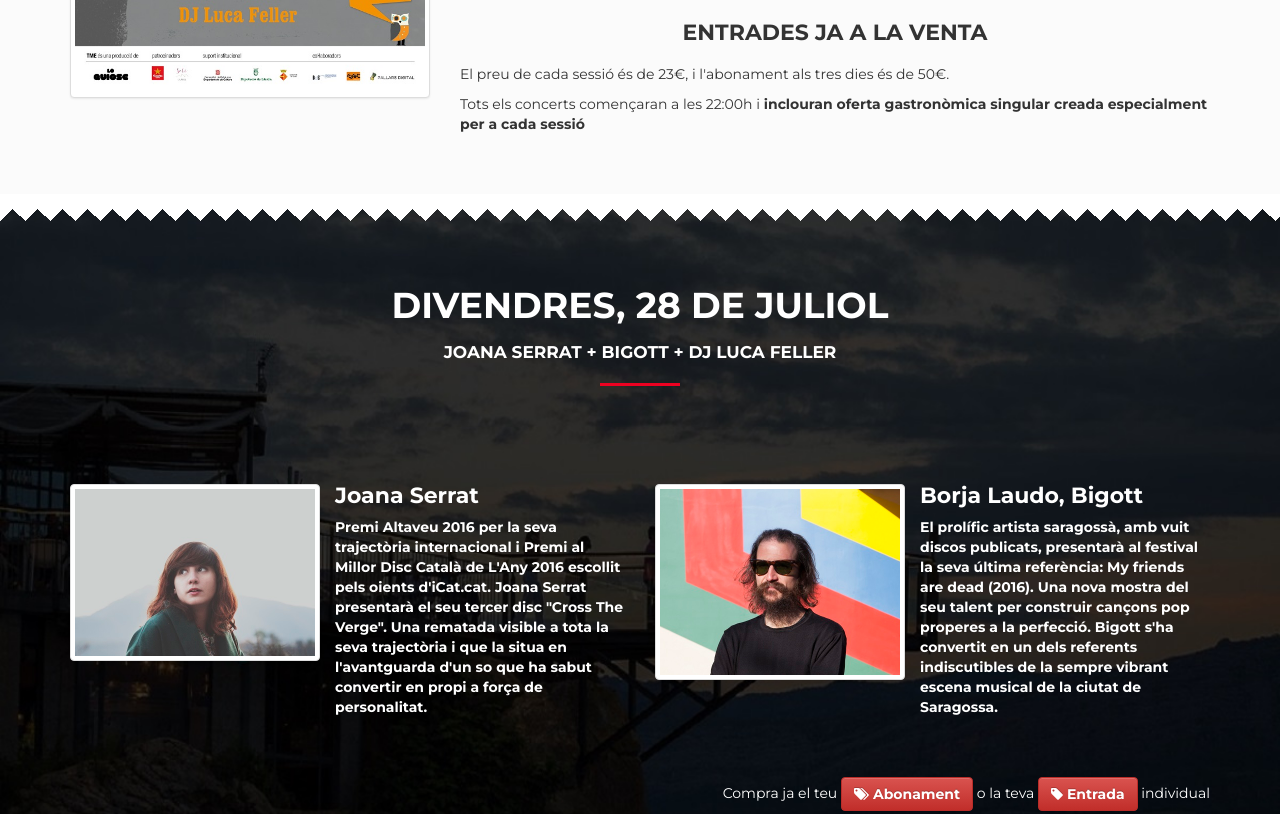
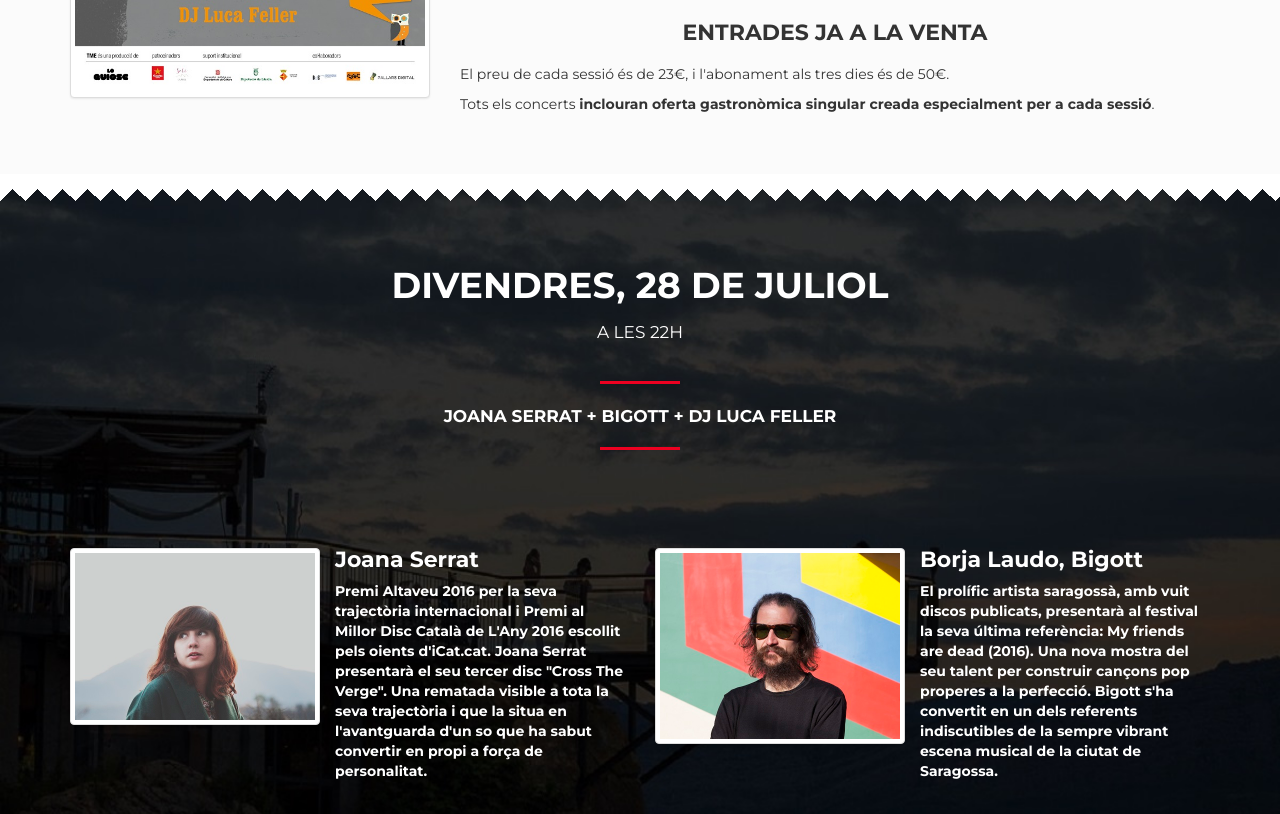
Before and after one commit to alexcastells/loquiosc, a plain HTML site: page index.html in a window 1280 px wide. Shown: the part 2041-2855 px from the top of the page. Drawn offline with Linux system fonts and the light colour scheme.

Commit message:
canvi agenda

```diff
--- a/css/main.css
+++ b/css/main.css
@@ -210,6 +210,25 @@ section::before,section::after {
     width:80px;
     height:3px;
     bottom:-22px;
+    left:50%;
+    margin-left:-40px;
+}
+.prelead {
+    font-size:17px;
+    line-height:24px;
+    font-weight:normal;
+    text-transform:uppercase;
+    margin-bottom:60px;
+    color:#fff;
+    position:relative;
+}
+.prelead:before {
+    position:absolute;
+    content:' ';
+    background:#ed0121;
+    width:80px;
+    height:3px;
+    bottom:-40px;
     left:50%;
     margin-left:-40px;
 }
@@ -572,6 +591,9 @@ section::before,section::after {
 	.btn-abonament {
 		margin-bottom: 10px;
 	}
+	.form-contacta {
+		margin-bottom: 70px;
+	}
 }
 
 @media (max-width:360px) {
--- a/index.html
+++ b/index.html
@@ -11,7 +11,7 @@
 		<meta charset="utf-8">
 		<meta http-equiv="X-UA-Compatible" content="IE=edge,chrome=1">
 		<meta name="viewport" content="width=device-width, initial-scale=1, minimum-scale=1, maximum-scale=1, user-scalable=no">
-		<meta name="description" content="Aquest és un espai que SOMIA, DESITJA i INNOVA en tot moment, gràcies a TU i també a tot l’equip que el forma. Nosaltres som una FAMÍLIA i et donem la benvinguda a la nova temporada de LO QUIOSC 2015, on els somnis es fan realitat.">
+		<meta name="description" content="Cocktail - Comfort Food - Concerts">
 		<meta name="author" content="alextremp">
 		<link rel="shortcut icon" href="favicon.png">
 		<link rel="apple-touch-icon" href="apple-touch-icon.png">
@@ -125,7 +125,7 @@
 						<p>El <b>Talarn Music Experience</b> va néixer tot just fa un any a <b>Lo Quiosc</b>, un espai únic i privilegiat al costat del pantà de Sant Antoni,  al terme municipal de Talarn. La primera edició, celebrada del 29 al 31 de juliol de 2016 va comptar amb les actuacions d'<b>Adrià Puntí</b>, Blaumut</b>, <b>Xarim Aresté</b>, <b>Sanjosex</b> i <b>Mikel Erentxun</b>, i va despertar un alt interès pel públic en una comarca amb escassa oferta musical de qualitat. L'objectiu de festival està clara: <b>dur el millor de la música actual al territori pallarenc</b>. El seus impulsors, en Ramon Mitjana i Sonia Gasia, apassionats per la música, aposten per acostar al territori pallarès música de qualitat i en directe, contrarestant l'escassa oferta cultural i lúdica a la zona i reivindicant alhora la descentralització de l'oferta de festivals i concerts del territori català.</p>
 						<h3 class="section-subtitle text-center">Entrades ja a la venta</h3>
 						<p>El preu de cada sessió és de 23€, i l'abonament als tres dies és de 50€.</p>
-                                                <p>Tots els concerts començaran a les 22:00h i <b>inclouran oferta gastronòmica singular creada especialment per a cada sessió</b></p>
+						<p>Tots els concerts <b>inclouran oferta gastronòmica singular creada especialment per a cada sessió</b>.</p>
 					</div>
 				</div>
 			</div>
@@ -136,6 +136,7 @@
 		<div id="tme-20170728" class="parallax parallax-tme1 tme pricing">
 			<div class="container inner">
 				<h2 class="section-title text-center">Divendres, 28 de Juliol</h2>
+				<p class="prelead section-subtitle text-center">A les 22h</p>
 				<p class="lead main text-center">Joana Serrat + Bigott + DJ Luca Feller</p>
 
 				<div class="row">
@@ -190,6 +191,7 @@
 
 			<div class="container inner">
 				<h2 class="section-title text-center">Dissabte, 29 de Juliol</h2>
+				<p class="prelead section-subtitle text-center">A les 22h</p>
 				<p class="lead main text-center">JoJet i Maria Ribot + Ramon Mirabet + DJ Luca Feller</p>
 
 				<div class="row">
@@ -244,6 +246,7 @@
 
 			<div class="container inner">
 				<h2 class="section-title text-center">Diumenge, 30 de Juliol</h2>
+				<p class="prelead section-subtitle text-center">A les 20:30h</p>
 				<p class="lead main text-center">Joan Dausà + DJ Luca Feller</p>
 
 				<div class="row">
@@ -318,7 +321,7 @@
 				<p class="lead main text-center">Ajuda'ns a ajudar-te</p>
 				<div class="row">
 					<div class="col-md-6">
-						<form name="form" class="form form-table" action="mail-it.php" method="post">
+						<form name="form" class="form form-table form-contacta" action="mail-it.php" method="post">
 							<div class="form-group">
 								<h4>Envia'ns la teva consulta</h4>
 							</div>
@@ -352,7 +355,7 @@
 						<h3><i class="fa fa-mobile fa-fw"></i>Contacte</h3>
 						<p>Email: <a href="info@loquiosc.com">info@loquiosc.com</a></p>
 						<p>Telèfon +34 689811075</p>
-                                                <p class="mt20"><b>Vols treballar amb nosaltres?<b>  <span class="cv-info"> envia'ns el teu CV</span></p>
+						<p class="mt20"><b>Vols treballar amb nosaltres?</b>  <span class="cv-info"> envia'ns el teu CV</span></p>
 
 
 					</div><!-- col-md-6 -->
```
Lines whose indentation alone changed are shown as unchanged.
